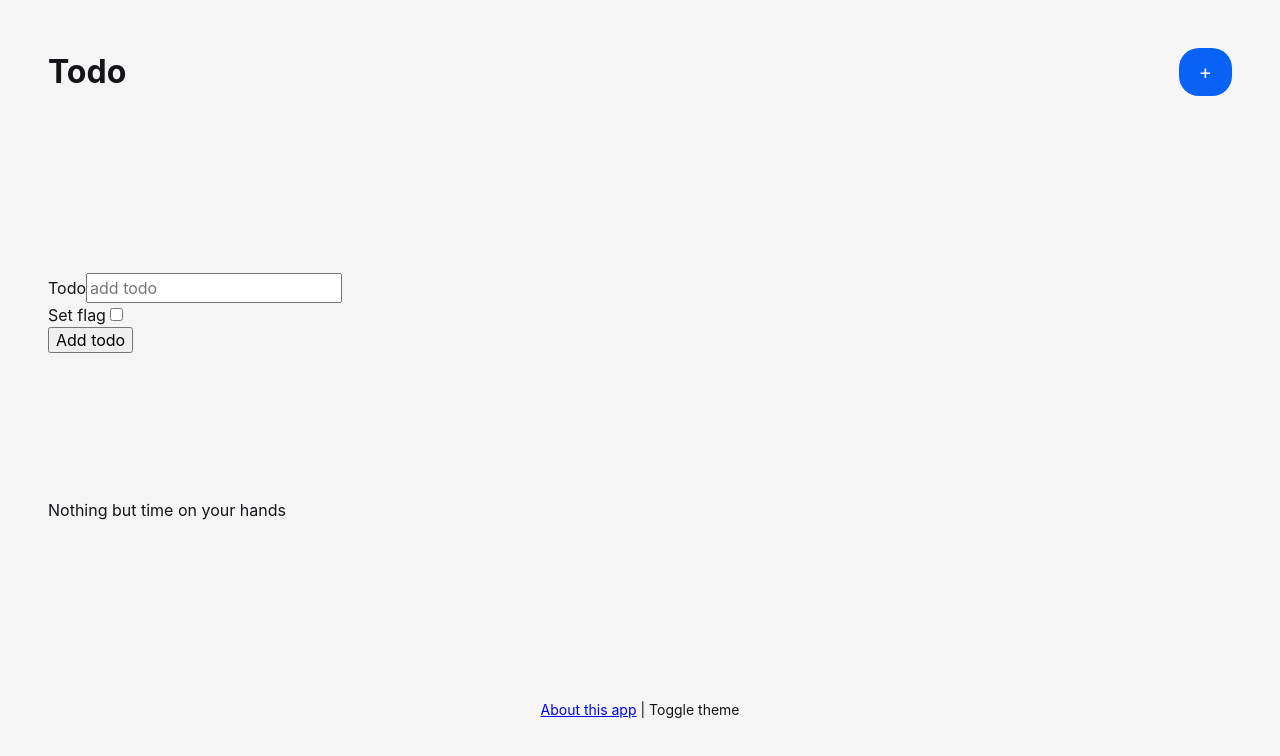
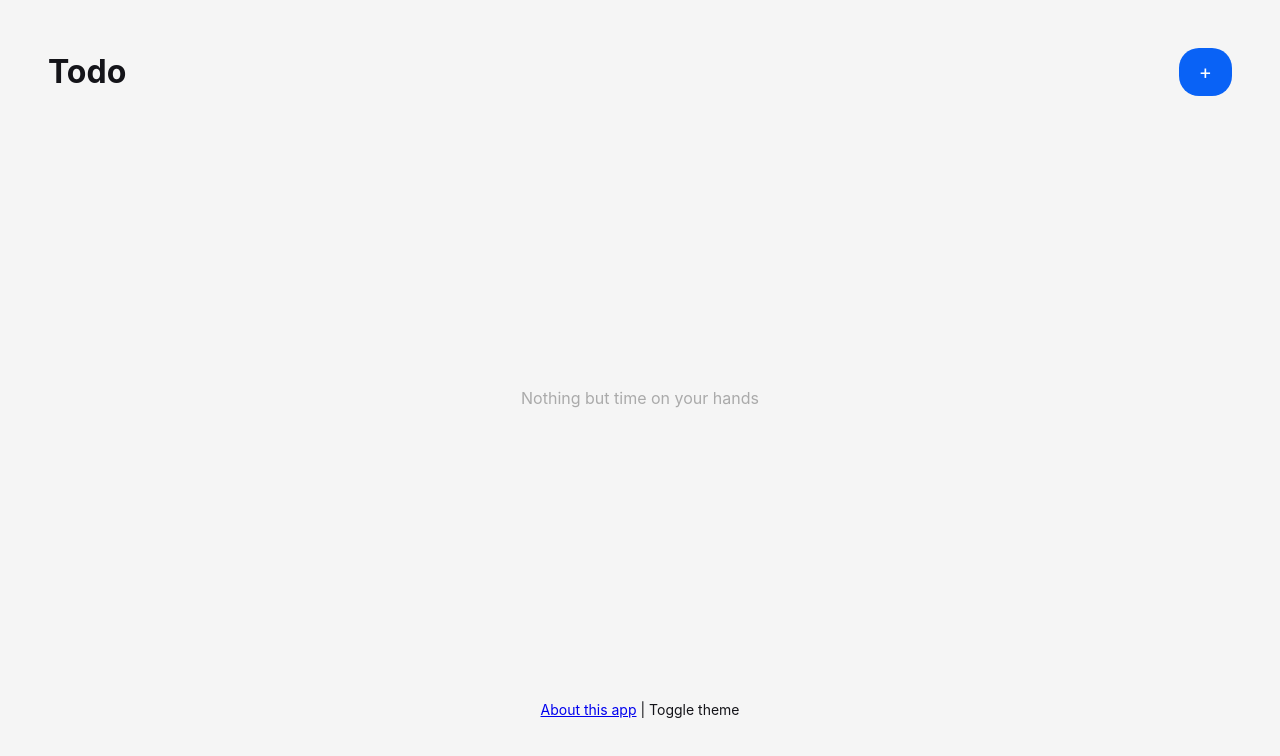
Before and after one commit to filbot/react-dev-demo, a React (Create React App) app: page / in a window 1280 px wide. Shown: the top 756 px of the page. Built offline with nearby package versions, Linux system fonts and the light colour scheme; no server answers.

Commit message:
Clean up empty spaces

```diff
--- a/src/App.js
+++ b/src/App.js
@@ -1,15 +1,15 @@
 import './App.css';
 import {useState, useEffect} from 'react';
 import {BrowserRouter as Router, Route} from 'react-router-dom';
+import {ThemeProvider, useTheme} from './components/ThemeContext';
 import Header from './components/Header';
 import Todos from './components/Todos';
 import AddTodo from './components/AddTodo';
 import Footer from './components/Footer';
 import About from './components/About';
-import {useTheme} from './components/ThemeContext';
 
 function App() {
-  const [showForm, setShowForm] = useState(true);
+  const [showForm, setShowForm] = useState(false);
   const [todos, setTodos] = useState([]);
   const darkTheme = useTheme();
 
@@ -37,7 +37,6 @@ function App() {
     await fetch(`http://localhost:3001/todos/${id}`, {
       method: 'DELETE'
     })
-
     setTodos(todos.filter((todo) => todo.id !== id))
   }
 
@@ -52,7 +51,6 @@ function App() {
       body: JSON.stringify(updatedTodo)
     })
     const data = await resp.json();
-
     setTodos(todos.map((todo) => todo.id === id ? {...todo, flag: data.flag} : todo))
   }
 
@@ -64,26 +62,25 @@ function App() {
       },
       body: JSON.stringify(todo)
     })
-
     const data = await resp.json();
-
-
     setTodos([...todos, data]);
   }
 
   return (
     <Router>
+      <ThemeProvider>
         <div className={darkTheme ? "App dark" : "App"}>
           <Header onAdd={() => setShowForm(!showForm)} />
           <Route path='/' exact render={(props) => (
             <>
               {showForm && <AddTodo onAdd={addTodo} />}
-            {todos.length > 0 ? <Todos todos={todos} onDelete={deleteTodo} onToggle={toggleFlag} /> : 'Nothing but time on your hands'}
+              {todos.length > 0 ? <Todos todos={todos} onDelete={deleteTodo} onToggle={toggleFlag} /> : <div className="empty-todo-list">Nothing but time on your hands</div>}
             </>
           )} />
           <Route path='/about' component={About} />
           <Footer />
         </div>
+      </ThemeProvider>
     </Router>
   );
 }
```
Lines whose indentation alone changed are shown as unchanged.
